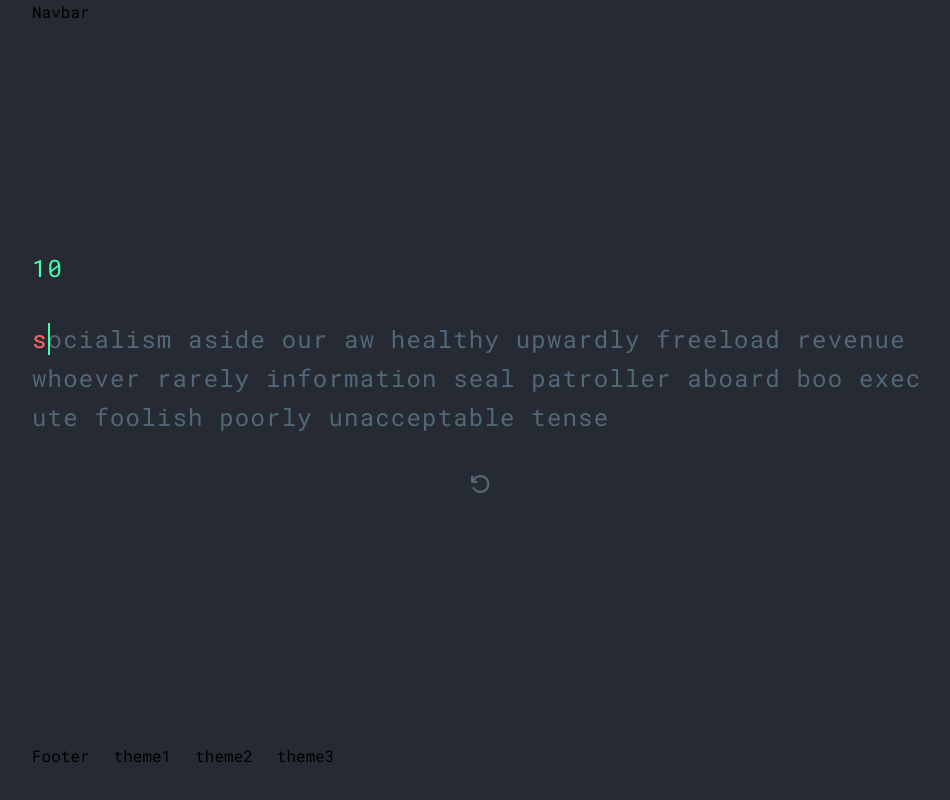
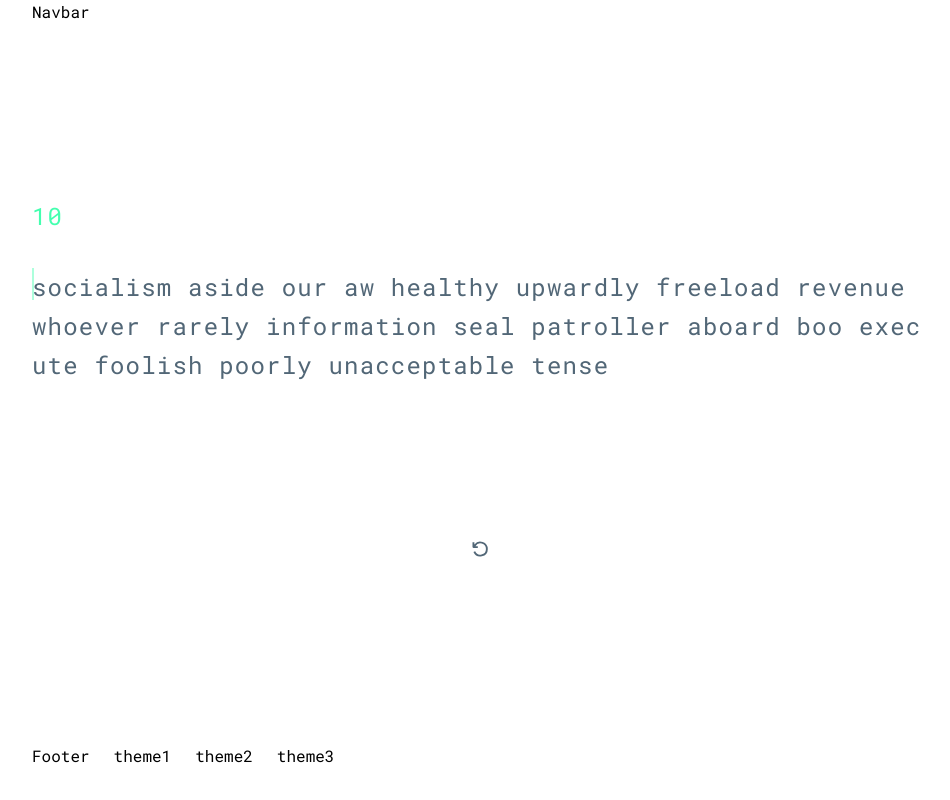
Before and after one commit to mozix5/turboText, a React (Vite) app: page / in a window 1280 px wide. Shown: the whole page, without its empty margins (160-1110 px from the left). Built offline with nearby package versions, Linux system fonts and the light colour scheme.

Commit message:
fixed bug of random char appearing on initial render

```diff
--- a/src/App.jsx
+++ b/src/App.jsx
@@ -9,7 +9,7 @@ import Result from "./components/Result";
 import { countErrors, getAccuracy, wpm } from "./utils/helpers/helpers";
 
 export const App = () => {
-  const [userInput, setUserInput] = useState([""]);
+  const [userInput, setUserInput] = useState([]);
   const [timer, setTimer] = useState(10);
   const [flag, setFlag] = useState(false);
   const [isFinish, setIsFinish] = useState(false);
@@ -56,18 +56,20 @@ export const App = () => {
     setTimer(10);
     setUserInput([]);
     setFlag(false);
+    setIsFinish(false)
   };
 
   return (
     <div
-      className="h-screen w-screen overflow-hidden bg-primary font-roboto px-48 flex flex-col"
+      className="h-screen w-screen overflow-hidden bg-bgPrimary font-roboto px-48 flex flex-col justify-between"
+      tabIndex="0"
       onKeyDown={handleKeyPress}
-      tabIndex="0"
     >
       <Navbar />
+      <div className="">
       {isFinish ? (
         <Result
-          UserWords={userInput.length}
+          userChar={userInput.length}
           textToWrite={words.split("").slice(0, userInput.length)}
           errors={countErrors(
             words.split("").slice(0, userInput.length),
@@ -86,19 +88,19 @@ export const App = () => {
       ) : (
         <div className="leading-relaxed text-2xl tracking-wider flex-1 flex flex-col justify-center flex-wrap">
           <div className="text-caret py-8">{timer}</div>
-          <div className="relative mb-4 h-28 break-all">
+          <div className="relative min-h-28 break-all">
             <GenerateWords words={words} />
             <InputText text={userInput} textToWrite={words} />
           </div>
-          <div className="flex justify-center py-6">
-            <VscDebugRestart
-              className="text-typography cursor-pointer"
-              onClick={restartGame}
-            />
-          </div>
         </div>
       )}
-
+      </div>
+      <div className="flex justify-center py-3 bg-t">
+        <VscDebugRestart
+          className="text-typography cursor-pointer text-xl"
+          onClick={restartGame}
+        />
+      </div>
       <Footer />
     </div>
   );
```
